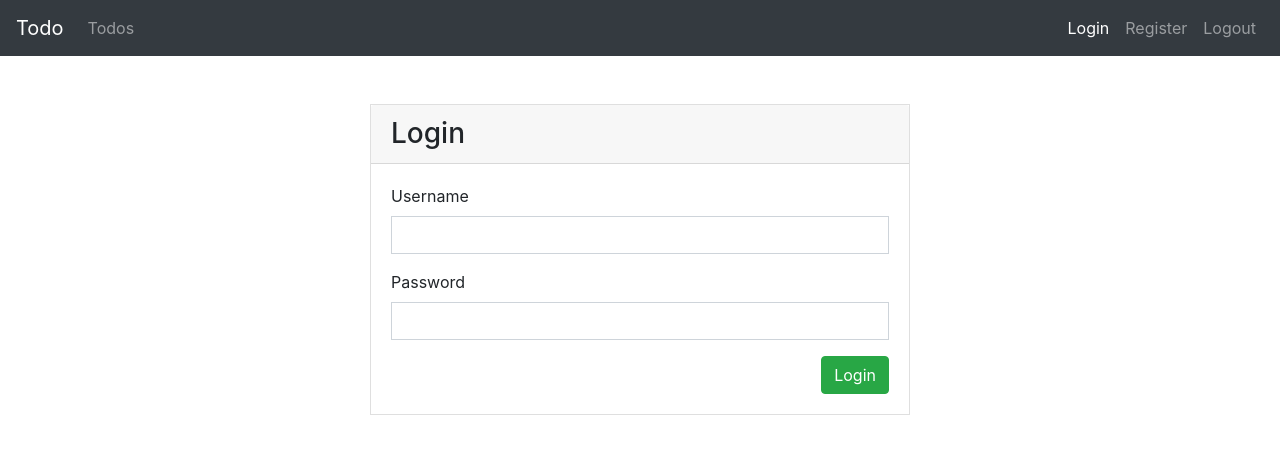
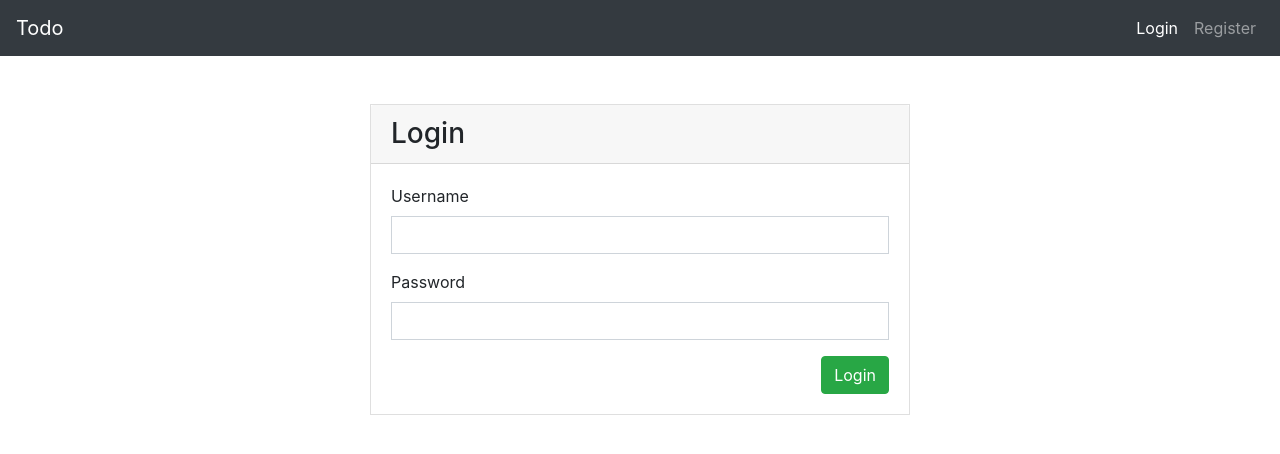
Before and after one commit to mohdaf/todo, an Angular app: page /login in a window 1280 px wide. Shown: the top 454 px of the page. Built offline with nearby package versions, Linux system fonts and the light colour scheme.

Commit message:
added logout functionality

```diff
--- a/src/app/app.component.html
+++ b/src/app/app.component.html
@@ -7,13 +7,13 @@
   <div class="collapse navbar-collapse" id="navbarSupportedContent">
     <ul class="navbar-nav mr-auto">
       <li class="nav-item">
-        <a class="nav-link" routerLink="/todos" routerLinkActive="active">Todos</a>
+        <a class="nav-link" *ngIf="_authService.loggedIn()" routerLink="/todos" routerLinkActive="active">Todos</a>
       </li>
     </ul>
     <ul class="navbar-nav">
-        <a class="nav-link"  routerLink="/login" routerLinkActive="active">Login</a>
-        <a class="nav-link"  routerLink="/register" routerLinkActive="active">Register</a>
-        <a class="nav-link" style="cursor:pointer"  (click)="_authService.logoutUser()">Logout</a>
+        <a class="nav-link" *ngIf="!_authService.loggedIn()" routerLink="/login" routerLinkActive="active">Login</a>
+        <a class="nav-link" *ngIf="!_authService.loggedIn()" routerLink="/register" routerLinkActive="active">Register</a>
+        <a class="nav-link" style="cursor:pointer" *ngIf="_authService.loggedIn()" (click)="_authService.logoutUser()">Logout</a>
     </ul>
   </div>
 </nav>
--- a/src/app/app.component.ts
+++ b/src/app/app.component.ts
@@ -1,4 +1,5 @@
 import { Component } from '@angular/core';
+import { AuthService } from './auth.service';
 
 @Component({
   selector: 'app-root',
@@ -7,4 +8,5 @@ import { Component } from '@angular/core';
 })
 export class AppComponent {
   title = 'todo';
+  constructor(private _authService: AuthService){}
 }
```
